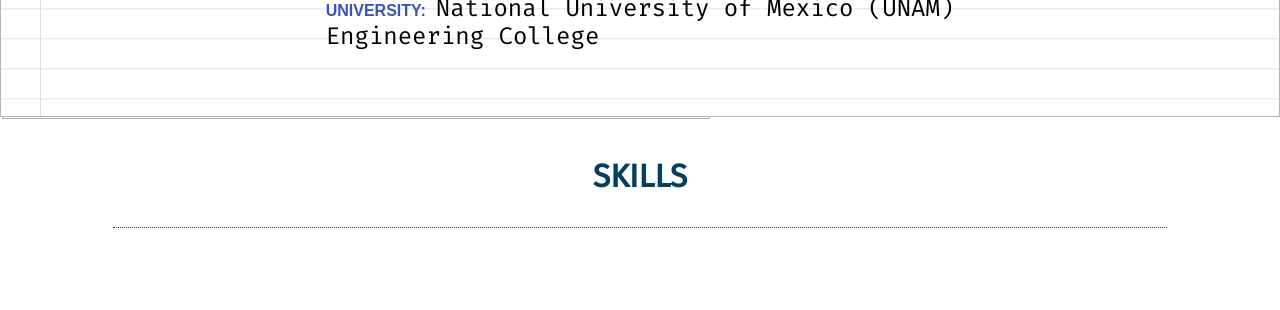
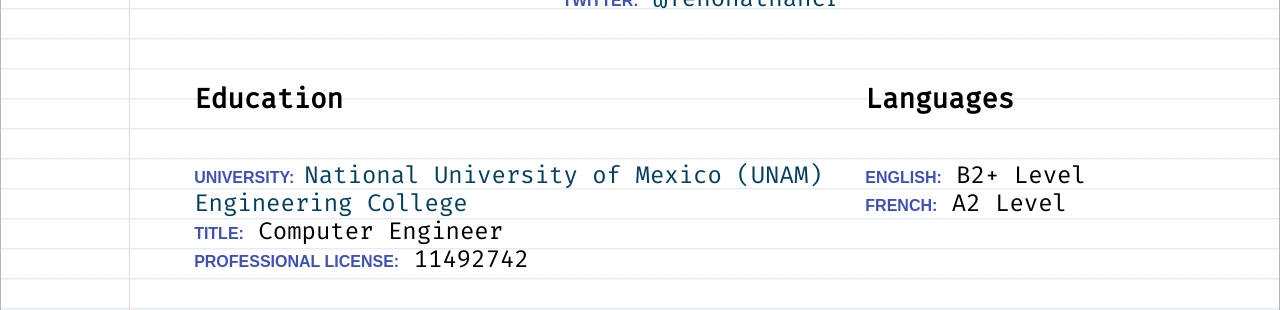
Before and after one commit to jonathandanielcr/jonathandanielcr.github.io, a plain HTML site: page index.html in a window 1280 px wide. Shown: the part 1970-2280 px from the top of the page. Drawn offline with Linux system fonts and the light colour scheme; a web font is replaced by a local one.

Commit message:
Added School info and flex improved

```diff
--- a/css/style.css
+++ b/css/style.css
@@ -19,7 +19,6 @@ body {
   box-shadow: 4px 4px 5px #212121;
   z-index: 15;
 }
-
 
 .nav-a>i {
   margin-right: 15px;
@@ -223,7 +222,6 @@ body {
   /* padding: 15px; */
 }
 
-
 .skills {
   width: 100%;
 }
@@ -236,6 +234,15 @@ h3 {
   color: #053F5E;
 }
 
+#profile {
+
+  text-transform: uppercase;
+  font-size: 2em;
+  margin-top: 40px;
+  color: red;
+}
+
+
 h4 {
   text-align: center;
   text-transform: uppercase;
@@ -244,27 +251,42 @@ h4 {
   color: #053F5E;
 }
 
-.content-section {
+.flex-content{
   display: flex;
+  flex-wrap: wrap;
+
+}
+.content-profile {
+  /* display: flex; */
   flex-direction: row;
-  flex-wrap: wrap;
-  justify-content: space-around;
-  align-items: center;
+  /* flex-wrap: wrap; */
+  justify-content: flex-start;
+  align-items: baseline;
   margin: auto auto;
   padding: 15px;
-  border-top: 1px dotted #053F5E;
+  /* border-top: 1px solid #053F5E; */
   /* border-bottom: 1px dotted #053F5E; */
   width: 80%;
   /* margin: 15px auto; */
 }
+.content-skills {
 
+  flex-direction: row;
+  justify-content: space-around;
+  align-items: stretch;
+  margin: auto auto;
+  padding: 15px;
+  border-top: 1px dotted #053F5E;
+  width: 80%;
+  margin: 15px auto;
+}
 
 .skills-logo {
   display: flex;
   flex-direction: column;
   width: 200px;
   height: 200px;
-  margin: 50px;
+  margin: 15px;
   /* align-items: center; */
   justify-content: center;
 }
@@ -299,6 +321,7 @@ h4 {
 
 .my-picture {
   width: auto;
+  margin: auto;
 }
 
 .my-picture img {
@@ -307,6 +330,8 @@ h4 {
 }
 
 .profile-data {
+  align-self: auto;
+  margin: 0 auto;
   font-family: 'Fira Mono', sans-serif;
   font-size: 1.5em;
 }
@@ -345,8 +370,8 @@ h4 {
   padding-left: 0;
 }
 
-strong.education-title{
-  font-size: 1.25em;
+.education-title {
+  font-size: 1.15em;
 }
 
 .title {
@@ -361,10 +386,9 @@ strong.education-title{
   text-transform: uppercase;
 }
 
-
 /* **********TAKEN********** */
 
-
+/* **********PAPER STYLE********** */
 .paper {
   padding: 37px 55px 27px;
   position: relative;
@@ -378,19 +402,30 @@ strong.education-title{
   -ms-background-size: 100% 30px;
   background-size: 100% 30px;
 }
-.paper::before
-{
-  content:"";
-  z-index:-1;
-  margin:0 1px;
-  width:706px;
-  height:10px;
-  position:absolute;
-  bottom:-3px;
-  left:0;
-  background:white;
-  border:1px solid #B5B5B5;}
-.paper::after {content:''; position:absolute; width:0px; top:0; left:39px; bottom:0; border-left:1px solid #F8D3D3;}
+
+.paper::before {
+  content: "";
+  z-index: -1;
+  margin: 0 1px;
+  width: auto;
+  height: 10px;
+  position: absolute;
+  bottom: -3px;
+  left: 0;
+  background: white;
+  border: 1px solid #B5B5B5;
+}
+
+.paper::after {
+  content: '';
+  position: absolute;
+  width: 0px;
+  top: 0;
+  left: 10%;
+  bottom: 0;
+  border-left: 1px solid #F8D3D3;
+}
+
 main {
   grid-column: 1 / 13;
   grid-row: 1 / 10;
--- a/index.html
+++ b/index.html
@@ -40,12 +40,13 @@
   </section>
   <!-- **********Profile********* -->
   <section id="instructions" class="profile paper">
-    <h3>Profile</h3>
-    <div class="content-section">
+    <h3 id="profile">Profile</h3>
+    <div class="flex-content content-profile">
       <div class="my-picture">
         <img src="./images/moi.jpg" alt="Avatar" class="avatar">
       </div>
       <div class="profile-data">
+        <h5 class="education-title">Generals</h5>
         <ul>
           <li><strong>Name: </strong> Jonathan Daniel Cruz-Rabadan</li>
           <li><strong>Nationality: </strong> Mexican</li>
@@ -59,22 +60,28 @@
         </ul>
       </div>
       <div class="profile-data">
+        <h5 class="education-title">Education</h5>
         <ul>
-          <li><strong class="education-title">Education</strong></li>
-          <li><strong>University:</strong>National University of Mexico (UNAM)</li>
-          <li>Engineering College</li>
-
-
+          <li><strong>University:</strong><a href="https://www.unam.mx/">National University of Mexico (UNAM)</a>
+            <br><a href="http://www.ingenieria.unam.mx/">Engineering College</a></li>
+          <li><strong>Title: </strong>Computer Engineer</li>
+          <li><strong>Professional License: </strong>11492742</li>
         </ul>
       </div>
+      <div class="profile-data">
+        <h5 class="education-title">Languages</h5>
+      <ul>
+        <li><strong>English: </strong>B2+ Level</li>
+        <li><strong>French: </strong>A2 Level</li>
+      </ul>
 
+      </div>
     </div>
-
   </section>
   <!-- **********SKILLS********* -->
   <section class="skills">
     <h3>Skills</h3>
-    <div class="content-section">
+    <div class="flex-content content-skills">
       <div class="skills-logo">
         <img src="./images/logos/html5.png" alt="">
         <p class="skill-name">HTML5</p>
```
Lines whose indentation alone changed are shown as unchanged.
